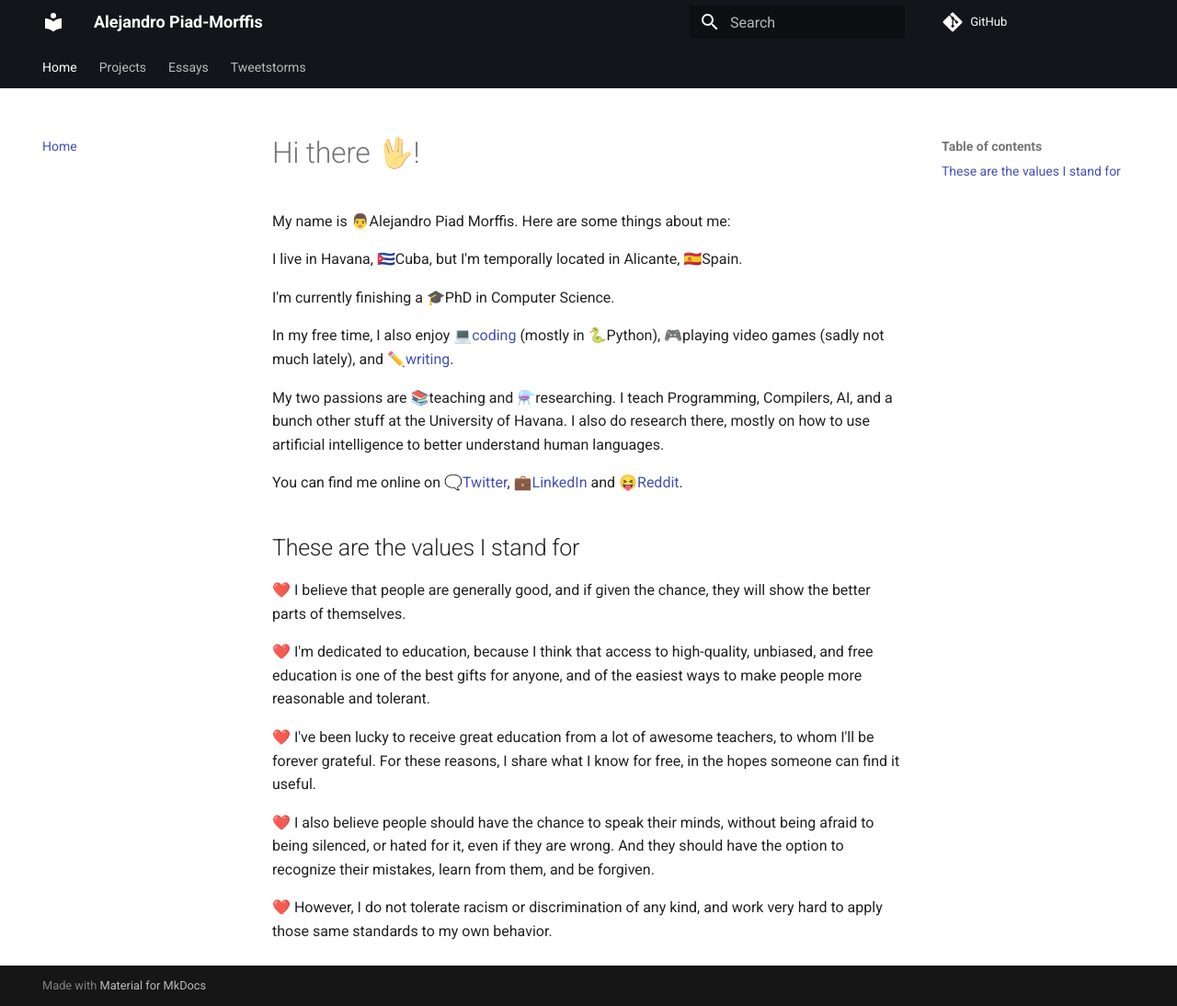
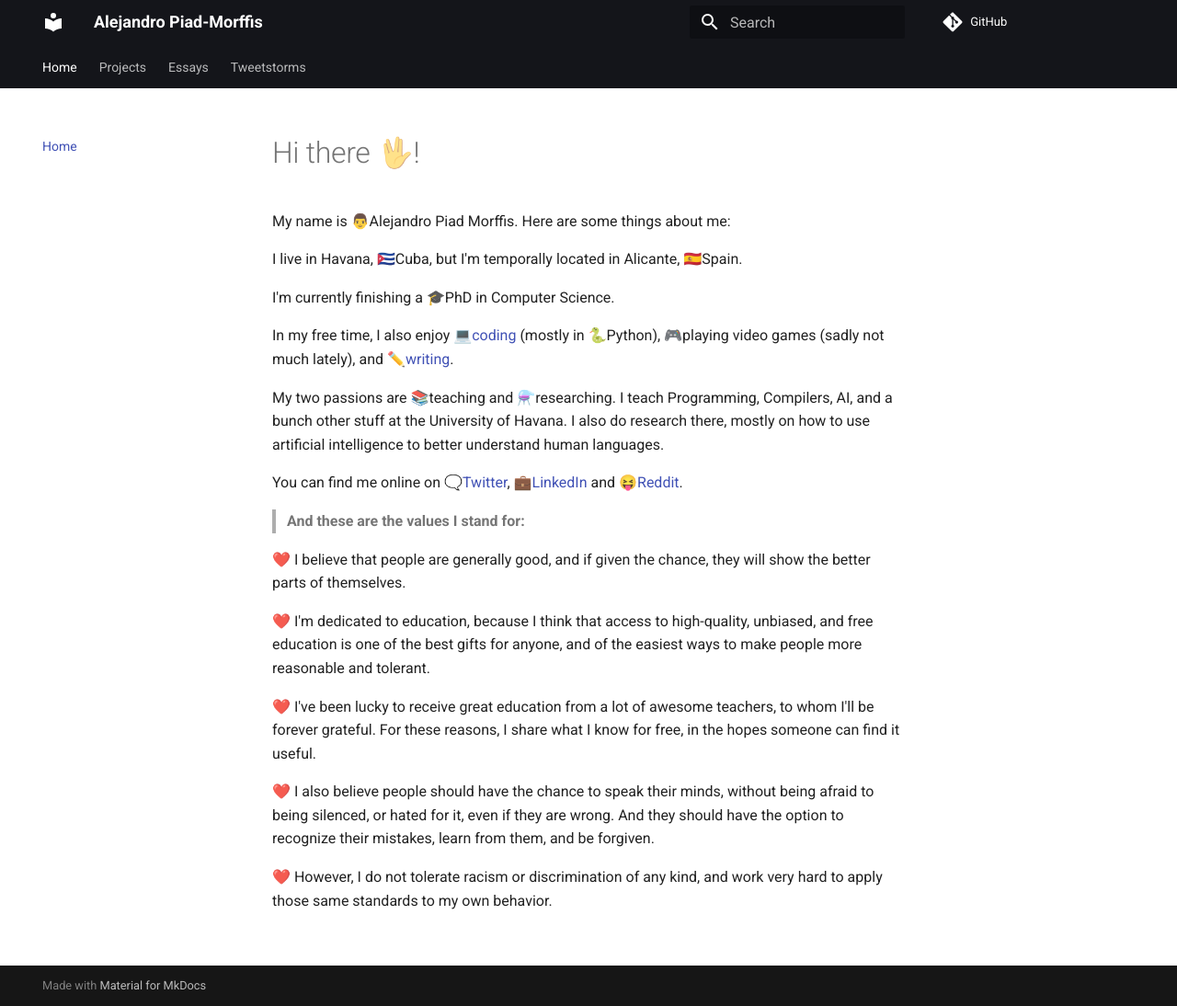
Before and after one commit to dhruvsheth-ai/apiad, an MkDocs documentation site: the page built from docs/index.md, in a window 1280 px wide and 1094 px high. Shown: the whole window at 92% size. Built offline with MkDocs 1.6.1 and Material for MkDocs 9.7.7, drawn with Linux system fonts in a browser that asks for light colours.

```diff
--- a/docs/index.md
+++ b/docs/index.md
@@ -12,7 +12,7 @@ My two passions are 📚teaching and ⚗️researching. I teach Programming, Com
 
 You can find me online on 🗨️[Twitter](https://twitter.com/AlejandroPiad), 💼[LinkedIn](https://linkedin.com/in/apiad) and 😝[Reddit](https://www.reddit.com/user/apiad).
 
-## These are the values I stand for
+> **And these are the values I stand for:**
 
 ❤️ I believe that people are generally good, and if given the chance, they will show the better parts of themselves.
 
```
Also changed, not shown: Readme.md (+1 -1 lines), 1 other file.
